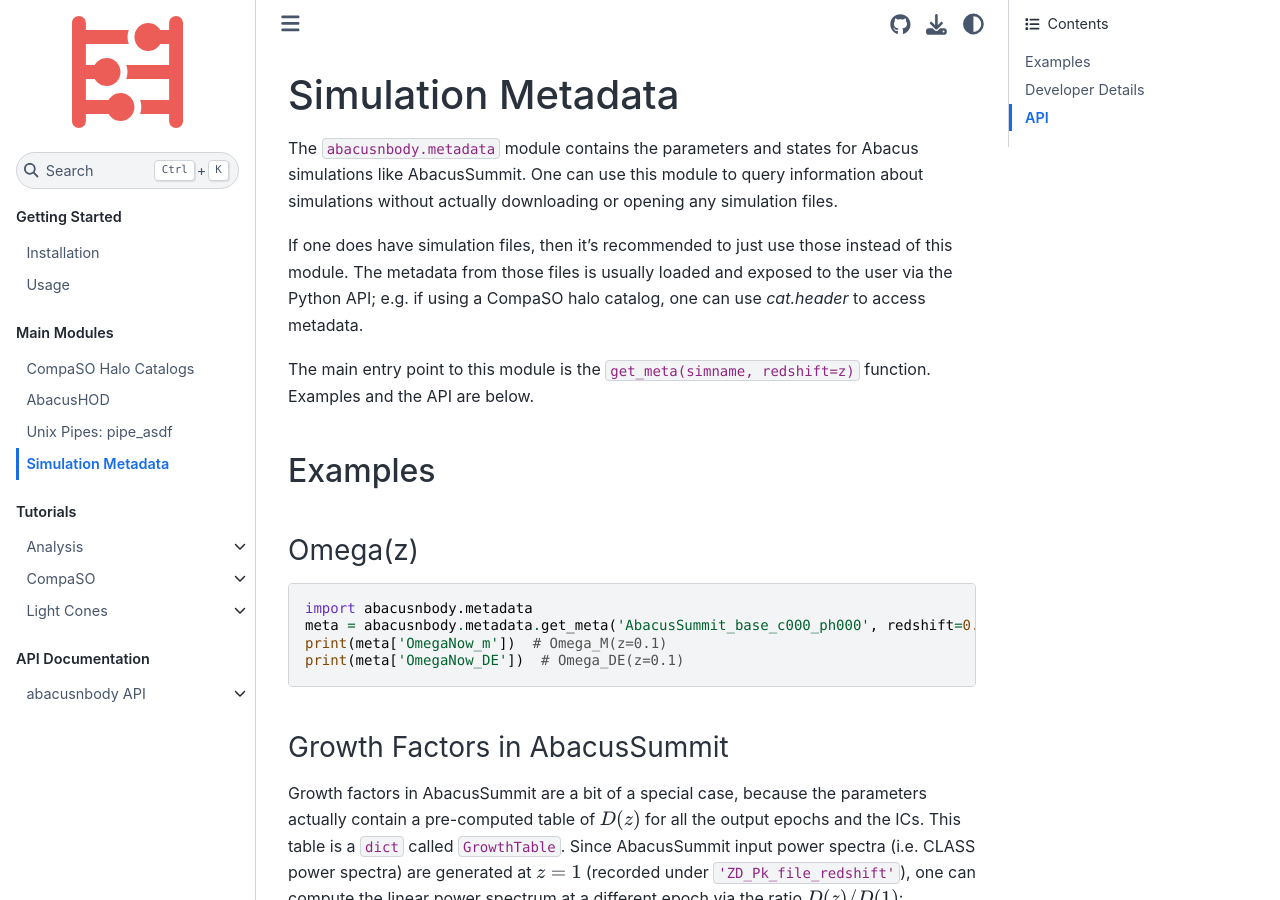
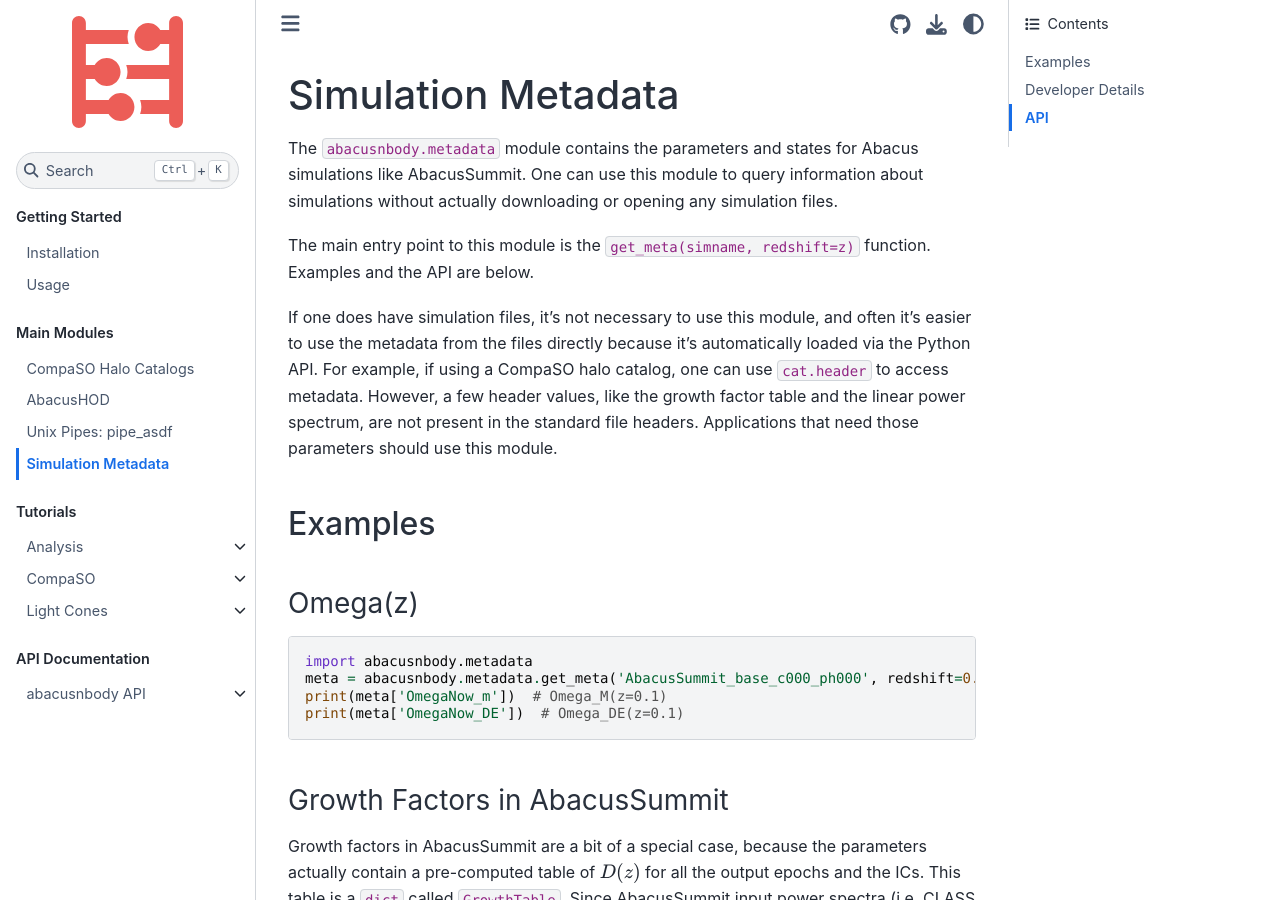
Before and after one commit to abacusorg/abacusutils, a Sphinx documentation site: the page built from docs/metadata.rst, in a window 1280 px wide and 900 px high. Built offline with Sphinx 7.4.7 and the Sphinx Book theme 1.1.4, drawn with Linux system fonts in a browser that asks for light colours.

Commit message:
Update metadata.rst

```diff
--- a/docs/metadata.rst
+++ b/docs/metadata.rst
@@ -6,13 +6,16 @@ for Abacus simulations like AbacusSummit. One can use this module to
 query information about simulations without actually downloading or
 opening any simulation files.
 
-If one does have simulation files, then it's recommended to just use those
-instead of this module. The metadata from those files is usually loaded
-and exposed to the user via the Python API; e.g. if using a CompaSO halo
-catalog, one can use `cat.header` to access metadata.
-
 The main entry point to this module is the ``get_meta(simname, redshift=z)`` function.
 Examples and the API are below.
+
+If one does have simulation files, it's not necessary to use this module,
+and often it's easier to use the metadata from the files directly because
+it's automatically loaded via the Python API. For example, if using a CompaSO halo
+catalog, one can use ``cat.header`` to access metadata.  However, a few header
+values, like the growth factor table and the linear power spectrum, are not
+present in the standard file headers. Applications that need those parameters
+should use this module.
 
 Examples
 --------
```
